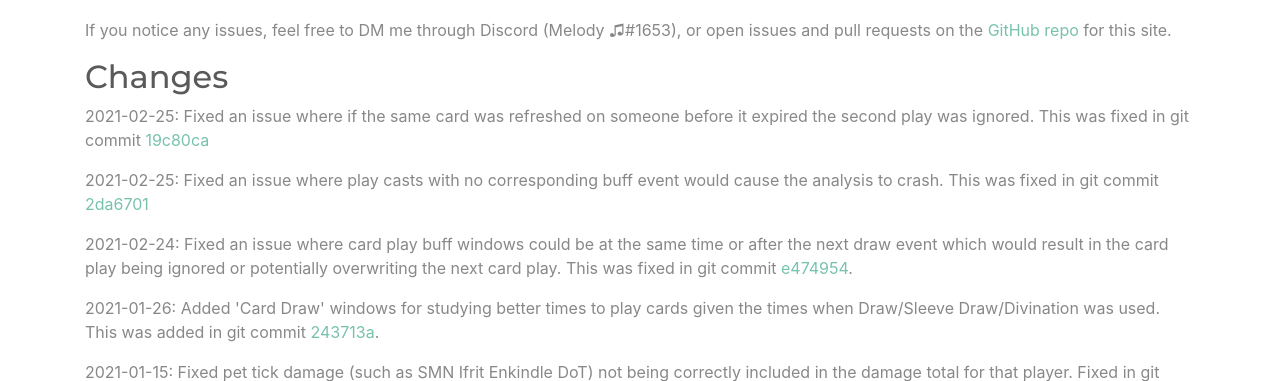
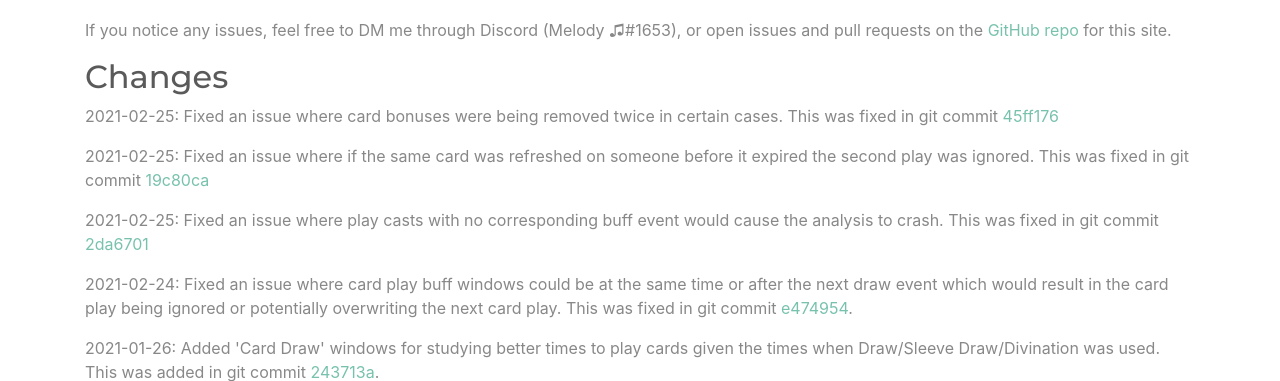
Before and after one commit to meldontaragon/astcardcalc, a Flask app: template templates/about.html in a window 1280 px wide. Shown: the part 2082-2463 px from the top of the page. Run offline with Flask 2, Linux system fonts and the light colour scheme; the template is opened without the code that fills it, so the values that code supplies are empty; parts of the project's set-up code (start-up, migrations or seed data) failed here and were passed over; some libraries are stand-ins or nearby versions.

Commit message:
Added message to about page about fix to card bonus issue

```diff
--- a/templates/about.html
+++ b/templates/about.html
@@ -93,6 +93,7 @@
 <p>If you notice any issues, feel free to DM me through Discord (Melody ♫#1653), or open issues and pull requests on the <a href="https://github.com/meldontaragon/astcardcalc">GitHub repo</a> for this site.</p>
 
 <h2>Changes</h2>
+<p>2021-02-25: Fixed an issue where card bonuses were being removed twice in certain cases. This was fixed in git commit <a href="https://github.com/meldontaragon/astcardcalc/commit/45ff176671c901971bbe1a8bb77391c275c18b22">45ff176</a></p>
 <p>2021-02-25: Fixed an issue where if the same card was refreshed on someone before it expired the second play was ignored. This was fixed in git commit <a href="https://github.com/meldontaragon/astcardcalc/commit/19c80cae881ee3d4dbb84603462f03445d9fe6c3">19c80ca
 </a></p>
 <p>2021-02-25: Fixed an issue where play casts with no corresponding buff event would cause the analysis to crash. This was fixed in git commit <a href="https://github.com/meldontaragon/astcardcalc/commit/2da67010878ce776994a137c762c558854b95356">2da6701</a></p>
```
